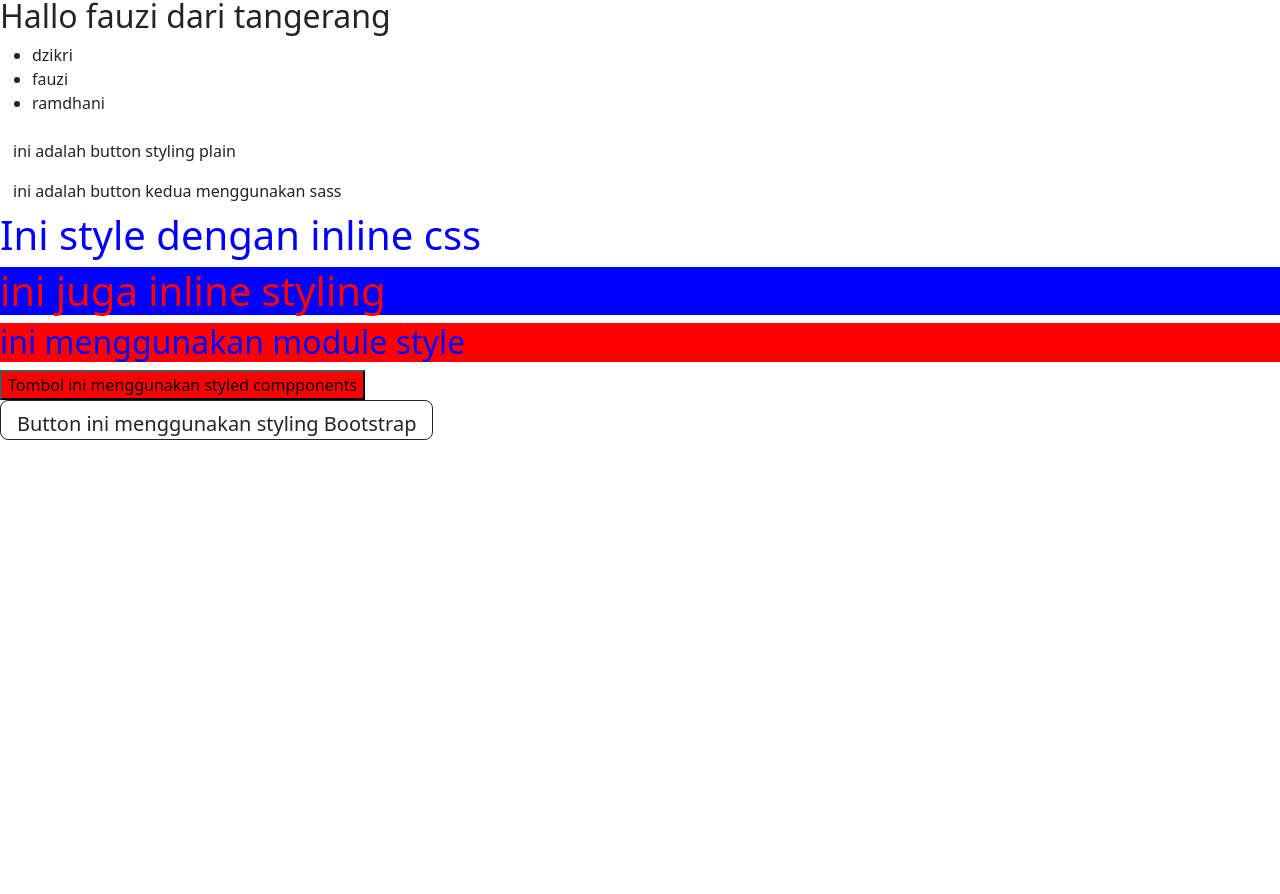
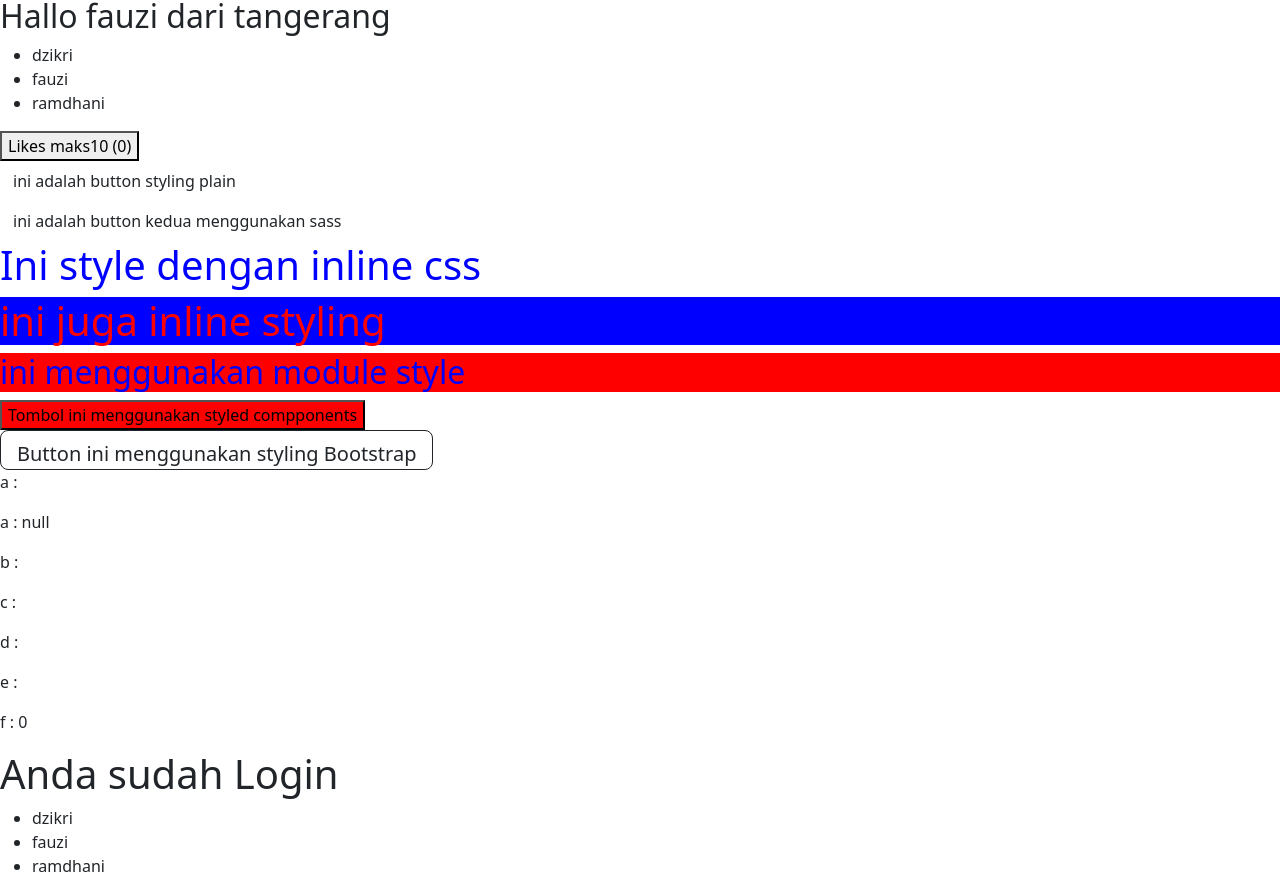
Before and after one commit to dzikfr/dzikfr-belajar-reactjs, a React (Create React App) app: page / in a window 1280 px wide. Shown: the part 273-1167 px from the top of the page. Before the commit the page ends 800 px from the top, so only its background shows below. Built offline with nearby package versions, Linux system fonts and the light colour scheme.

Commit message:
10-08-2024

```diff
--- a/src/App.js
+++ b/src/App.js
@@ -1,4 +1,5 @@
 import Komponen from "./materi/komponen";
+import Rendering from "./materi/rendering";
 import Styling from "./materi/styling";
 
 function App() {
@@ -6,6 +7,7 @@ function App() {
     <div className="App">
       <Komponen/>
       <Styling/>
+      <Rendering/>
     </div>
   );
 }
--- a/src/materi/komponen/pembahasan/FunctionalComponent.jsx
+++ b/src/materi/komponen/pembahasan/FunctionalComponent.jsx
@@ -1,6 +1,14 @@
+import React from 'react';
+
 const FunctionalComponent = ({nama ='guest', asal='place'}) =>{ //({nama})
 
     const fullNames = ['dzikri','fauzi','ramdhani'];
+    const [likes, setLikes] = React.useState(0);
+
+    function handleClick(){
+        setLikes(likes < 10? likes+1 : likes);
+    }
+
     return(
         <div>
             <h1>hallo {nama}</h1>
@@ -13,6 +21,7 @@ const FunctionalComponent = ({nama ='guest', asal='place'}) =>{ //({nama})
                     ))
                 }
             </ul>
+            <button onClick ={handleClick}>Likes maks10 ({likes})</button>
         </div>
     )
 }
--- /dev/null
+++ b/src/materi/rendering/index.jsx
@@ -0,0 +1,16 @@
+import React from "react";
+import Variable from "./pembahasan/variable";
+import Conditional from "./pembahasan/conditional";
+import List from "./pembahasan/list";
+
+const Rendering = () => {
+    return(
+        <div>
+            <Variable/>
+            <Conditional/>
+            <List/>
+        </div>
+    )
+}
+
+export default Rendering
--- /dev/null
+++ b/src/materi/rendering/pembahasan/conditional/index.jsx
@@ -0,0 +1,13 @@
+import React from "react";
+
+const Conditional = () => {
+    const isLogin = true;
+    let message = '';
+
+    isLogin ? message = 'Anda sudah Login' : message = 'Anda belum login';
+    return(
+        <h1>{message}</h1>
+    )
+}
+
+export default Conditional
--- /dev/null
+++ b/src/materi/rendering/pembahasan/list/index.jsx
@@ -0,0 +1,17 @@
+import React from "react";
+
+const List = () => {
+    const users = ['dzikri', 'fauzi', 'ramdhani'];
+
+    return(
+        <div>
+            <ul>
+                {
+                    users.map((user, i)=><li>{user}</li>)
+                }
+            </ul>
+        </div>
+    )
+}
+
+export default List
--- /dev/null
+++ b/src/materi/rendering/pembahasan/variable/index.jsx
@@ -0,0 +1,29 @@
+import React from "react";
+import { useState } from "react";
+
+const Variable = () => {
+    const [state,setState] = useState ({
+        a : null,
+        b : '',
+        c : true,
+        d : false,
+        e : '',
+        f : 0
+    });
+
+    let a = null;
+
+    return(
+        <div>
+            <p>a : {state.a}</p>
+            <p>a : {state.a !== null ? state.a.toString() : "null"}</p>
+            <p>b : {state.b}</p>
+            <p>c : {state.c}</p>
+            <p>d : {state.d}</p>
+            <p>e : {state.e}</p>
+            <p>f : {state.f}</p>
+        </div>
+    )
+}
+
+export default Variable
```
